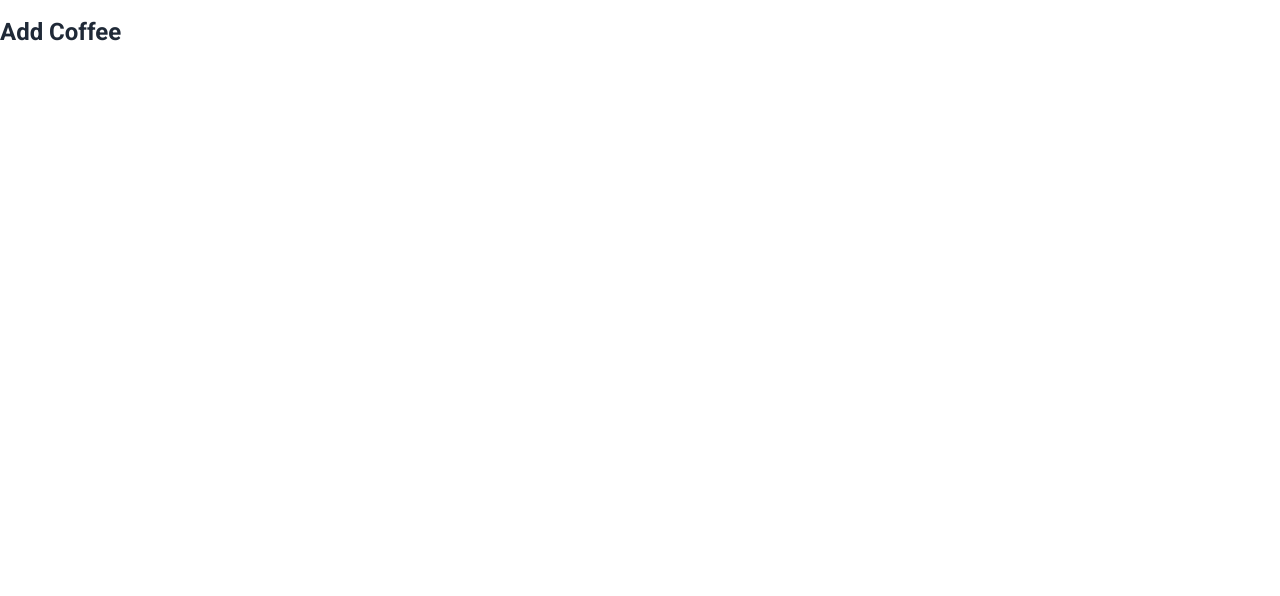
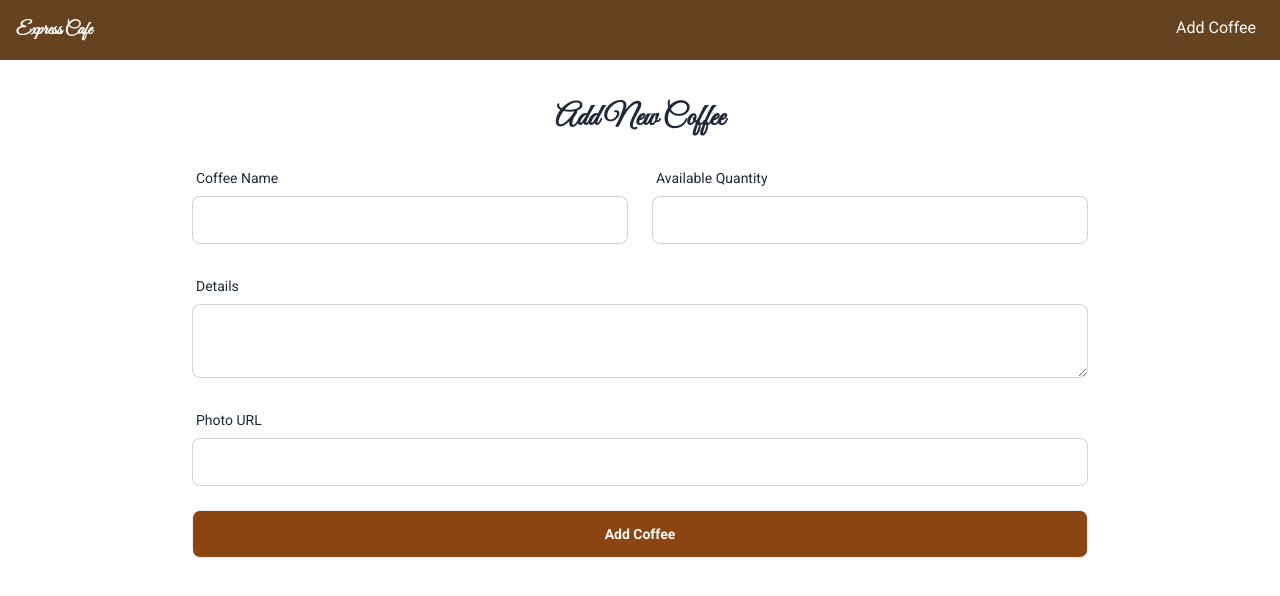
Before and after one commit to shahsarefin/Express-Cafe, a React (Vite) app in the folder express-cafe-client/: page /add-coffee in a window 1280 px wide. Shown: the top 596 px of the page. Built offline with nearby package versions, Linux system fonts and the light colour scheme.

Commit message:
Adding form to get data from client side for add-coffee

```diff
--- a/express-cafe-client/package.json
+++ b/express-cafe-client/package.json
@@ -10,7 +10,9 @@
     "preview": "vite preview"
   },
   "dependencies": {
+    "autoprefixer": "^10.4.19",
     "daisyui": "^4.12.10",
+    "postcss": "^8.4.39",
     "react": "^18.3.1",
     "react-dom": "^18.3.1",
     "react-router-dom": "^6.24.1",
--- /dev/null
+++ b/express-cafe-client/postcss.config.cjs
@@ -0,0 +1,6 @@
+module.exports = {
+  plugins: {
+    tailwindcss: {},
+    autoprefixer: {},
+  },
+}
--- a/express-cafe-client/src/components/Navbar.jsx
+++ b/express-cafe-client/src/components/Navbar.jsx
@@ -3,12 +3,11 @@ import { Link } from 'react-router-dom';
 
 const Navbar = () => {
   return (
-    <nav className="bg-gray-800 p-4">
+    <nav className="bg-brown-800 p-4">
       <div className="container mx-auto flex justify-between">
-        <Link to="/" className="text-white text-lg font-bold">Express Cafe</Link>
+        <Link to="/" className="text-white text-lg font-bold fancy-font">Express Cafe</Link>
         <div>
-          <Link to="/products" className="text-white mx-2">Products</Link>
-          <Link to="/cart" className="text-white mx-2">Cart</Link>
+          <Link to="/add-coffee" className="text-white mx-2">Add Coffee</Link>
         </div>
       </div>
     </nav>
--- a/express-cafe-client/src/main.jsx
+++ b/express-cafe-client/src/main.jsx
@@ -10,6 +10,7 @@ import './index.css';
 ReactDOM.createRoot(document.getElementById('root')).render(
   <React.StrictMode>
     <Router>
+      <Navbar />
       <Routes>
         <Route path="/" element={<App />} />
         <Route path="/add-coffee" element={<AddCoffee />} />
--- a/express-cafe-client/src/pages/AddCoffee.jsx
+++ b/express-cafe-client/src/pages/AddCoffee.jsx
@@ -1,10 +1,75 @@
 import React from 'react';
 
 const AddCoffee = () => {
+  const handleSubmit = (event) => {
+    event.preventDefault();
+    const form = event.target;
+    const name = form.name.value;
+    const quantity = form.quantity.value;
+    const details = form.details.value;
+    const photo = form.photo.value;
+
+    const newCoffee = { name, quantity, details, photo };
+
+    console.log('Coffee Data:', newCoffee);
+  };
+
   return (
-    <div className="container mx-auto mt-4">
-      <h1 className="text-2xl font-bold">Add Coffee</h1>
-      {/* form for adding coffee */}
+    <div className="max-w-4xl mx-auto mt-10">
+      <h1 className="text-3xl font-bold mb-6 text-center fancy-font">Add New Coffee</h1>
+      <form onSubmit={handleSubmit} className="grid grid-cols-1 md:grid-cols-2 gap-6">
+        <div className="form-control">
+          <label className="label" htmlFor="name">
+            <span className="label-text">Coffee Name</span>
+          </label>
+          <input
+            type="text"
+            id="name"
+            name="name"
+            className="input input-bordered w-full"
+            required
+          />
+        </div>
+        <div className="form-control">
+          <label className="label" htmlFor="quantity">
+            <span className="label-text">Available Quantity</span>
+          </label>
+          <input
+            type="number"
+            id="quantity"
+            name="quantity"
+            className="input input-bordered w-full"
+            required
+          />
+        </div>
+        <div className="form-control md:col-span-2">
+          <label className="label" htmlFor="details">
+            <span className="label-text">Details</span>
+          </label>
+          <textarea
+            id="details"
+            name="details"
+            className="textarea textarea-bordered w-full"
+            required
+          />
+        </div>
+        <div className="form-control md:col-span-2">
+          <label className="label" htmlFor="photo">
+            <span className="label-text">Photo URL</span>
+          </label>
+          <input
+            type="text"
+            id="photo"
+            name="photo"
+            className="input input-bordered w-full"
+          />
+        </div>
+        <div className="form-control md:col-span-2">
+          <button type="submit" className="btn bg-brown-700 text-white w-full">
+            Add Coffee
+          </button>
+        </div>
+      </form>
     </div>
   );
 };
--- a/express-cafe-client/tailwind.config.js
+++ b/express-cafe-client/tailwind.config.js
@@ -5,7 +5,14 @@ module.exports = {
     "./src/**/*.{js,ts,jsx,tsx}",
   ],
   theme: {
-    extend: {},
+    extend: {
+      colors: {
+        brown: {
+          700: '#8B4513',
+          800: '#654321',
+        },
+      },
+    },
   },
   plugins: [require("daisyui")],
 }
```
Also changed, not shown: 1 other file (tests, documents, lock files or other folders).
